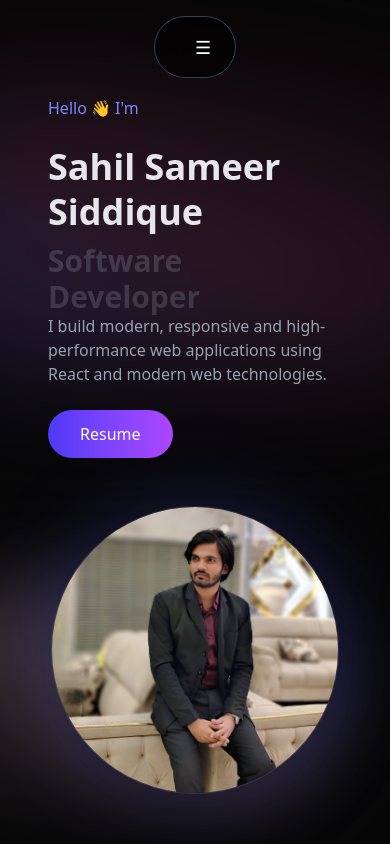
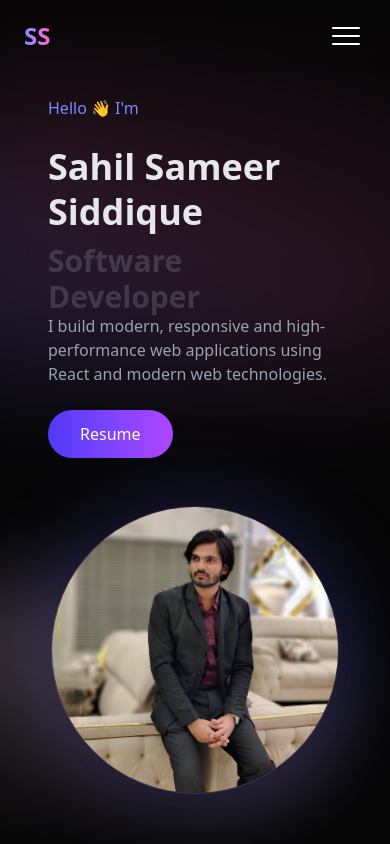
Before and after one commit to SahilSameer18/Portfolio, a React (Vite) app: page / in a window 390 px wide. Shown: the top 844 px of the page. Built offline with nearby package versions, Linux system fonts and the light colour scheme.

Commit message:
added logo and improved navbar

```diff
--- a/index.html
+++ b/index.html
@@ -4,7 +4,8 @@
     <meta charset="UTF-8" />
     <link rel="icon" type="image/svg+xml" href="/vite.svg" />
     <meta name="viewport" content="width=device-width, initial-scale=1.0" />
-    <title>Portfolio</title>
+    <link rel="icon" type="image/png" href="/portfolio-logo.png">
+    <title>Sahil Sameer</title>
   </head>
   <body>
     <div id="root"></div>
--- a/src/components/Navbar.jsx
+++ b/src/components/Navbar.jsx
@@ -1,10 +1,11 @@
-import { useState, useEffect } from "react";
+import { useState, useEffect, useRef } from "react";
 import { motion, AnimatePresence } from "framer-motion";
 import resume from "../assets/sameer-resume.pdf";
 
 export default function Navbar() {
   const [isOpen, setIsOpen] = useState(false);
   const [active, setActive] = useState("home");
+  const navRef = useRef(null);
 
   const links = [
     { name: "Home", path: "#home", id: "home" },
@@ -12,12 +13,12 @@ export default function Navbar() {
     { name: "Skills", path: "#skills", id: "skills" },
     { name: "Projects", path: "#projects", id: "projects" },
     { name: "Education", path: "#education", id: "education" },
-    { name: "contact", path: "#contact", id: "contact" },
+    { name: "Contact", path: "#contact", id: "contact" },
   ];
 
   useEffect(() => {
+    // Intersection Observer for scroll tracking
     const sections = document.querySelectorAll("section");
-
     const observer = new IntersectionObserver(
       (entries) => {
         entries.forEach((entry) => {
@@ -28,35 +29,125 @@ export default function Navbar() {
       },
       { threshold: 0.3 }
     );
+    sections.forEach((section) => observer.observe(section));
 
-    sections.forEach((section) => observer.observe(section));
-    return () => observer.disconnect();
-  }, []);
+    // Outside click listener
+    const handleClickOutside = (event) => {
+      if (navRef.current && !navRef.current.contains(event.target)) {
+        setIsOpen(false);
+      }
+    };
+
+    if (isOpen) {
+      document.addEventListener("mousedown", handleClickOutside);
+    }
+
+    return () => {
+      observer.disconnect();
+      document.removeEventListener("mousedown", handleClickOutside);
+    };
+  }, [isOpen]);
 
   return (
     <motion.nav
+      ref={navRef}
       initial={{ y: -80, opacity: 0 }}
       animate={{ y: 0, opacity: 1 }}
       transition={{ duration: 0.6 }}
-      className="fixed top-4 w-full flex justify-center z-50"
+      className="fixed top-0 w-full z-50 px-0 md:px-4"
     >
-      <div className="flex items-center border border-slate-700 bg-black/60 backdrop-blur-lg px-6 py-4 rounded-full text-white text-sm">
+      {/* Mobile Navbar */}
+      <div className="md:hidden flex flex-col w-full">
+        <div className={`flex items-center justify-between px-6 py-4 transition-all duration-300 ${
+          isOpen ? "bg-white/10 backdrop-blur-3xl shadow-2xl" : "bg-transparent backdrop-blur-sm"
+        }`}>
+          {/* Mobile Logo (SS) */}
+          <motion.a
+            href="#home"
+            className="text-2xl font-extrabold bg-gradient-to-r from-indigo-400 via-purple-400 to-pink-400 bg-clip-text text-transparent"
+          >
+            SS
+          </motion.a>
 
+          {/* Custom Animated Menu Button */}
+          <button
+            onClick={() => setIsOpen(!isOpen)}
+            className="flex flex-col justify-center items-center w-10 h-10 gap-1.5 focus:outline-none"
+            aria-label="Toggle menu"
+          >
+            <motion.span
+              animate={isOpen ? { rotate: 45, y: 8 } : { rotate: 0, y: 0 }}
+              className="w-7 h-0.5 bg-white rounded-full block"
+            />
+            <motion.span
+              animate={isOpen ? { opacity: 0, x: -10 } : { opacity: 1, x: 0 }}
+              className="w-7 h-0.5 bg-white rounded-full block"
+            />
+            <motion.span
+              animate={isOpen ? { rotate: -45, y: -8 } : { rotate: 0, y: 0 }}
+              className="w-7 h-0.5 bg-white rounded-full block"
+            />
+          </button>
+        </div>
+
+        {/* Mobile menu overlay */}
+        <AnimatePresence>
+          {isOpen && (
+            <motion.div
+              initial={{ opacity: 0, height: 0 }}
+              animate={{ opacity: 1, height: "auto" }}
+              exit={{ opacity: 0, height: 0 }}
+              className="w-full bg-white/5 backdrop-blur-3xl border-b border-white/10 overflow-hidden"
+            >
+              <div className="flex flex-col items-center gap-6 py-10">
+                {links.map((item, index) => (
+                  <motion.a
+                    key={item.name}
+                    href={item.path}
+                    initial={{ opacity: 0, x: -20 }}
+                    animate={{ opacity: 1, x: 0 }}
+                    transition={{ delay: index * 0.05 }}
+                    onClick={() => setIsOpen(false)}
+                    className={`text-lg transition-colors font-medium tracking-wider ${
+                      active === item.id ? "text-indigo-300" : "text-gray-300 hover:text-white"
+                    }`}
+                  >
+                    {item.name}
+                  </motion.a>
+                ))}
+                <motion.a
+                  href={resume}
+                  target="_blank"
+                  rel="noopener noreferrer"
+                  initial={{ opacity: 0, scale: 0.9 }}
+                  animate={{ opacity: 1, scale: 1 }}
+                  transition={{ delay: 0.3 }}
+                  className="mt-4 px-8 py-3 bg-gradient-to-r from-indigo-600 to-purple-600 text-white rounded-full font-semibold shadow-xl shadow-indigo-500/30"
+                >
+                  Resume
+                </motion.a>
+              </div>
+            </motion.div>
+          )}
+        </AnimatePresence>
+      </div>
+
+      {/* Desktop Navbar (Pill Design) */}
+      <div className="hidden md:flex justify-center pt-4">
+        <div className="flex items-center border border-slate-700 bg-black/60 backdrop-blur-lg px-6 py-4 rounded-full text-white text-sm shadow-xl">
           {/* Desktop Links */}
-        <div className="hidden md:flex items-center gap-5">
+          <div className="flex items-center gap-8">
             {links.map((item) => (
               <motion.a
                 key={item.name}
                 href={item.path}
-              aria-label={`Navigate to ${item.name} section`}
-              whileHover={{ y: -2 }}
-              className={`relative overflow-hidden h-5 group transition-colors duration-300 ${active === item.id ? "text-indigo-300" : "text-white"
+                className={`relative overflow-hidden h-5 group transition-colors duration-300 ${
+                  active === item.id ? "text-indigo-300" : "text-white"
                 }`}
               >
                 <span className="block group-hover:-translate-y-full transition-transform duration-300">
                   {item.name}
                 </span>
-
                 <span className="block absolute top-full left-0 group-hover:-translate-y-full transition-transform duration-300">
                   {item.name}
                 </span>
@@ -64,66 +155,21 @@ export default function Navbar() {
             ))}
           </div>
 
-        {/* Buttons */}
-        <div className="hidden ml-8 md:flex items-center gap-3">
-
+          {/* Desktop Resume Button */}
+          <div className="ml-10 flex items-center gap-3">
             <motion.a
               href={resume}
               target="_blank"
               rel="noopener noreferrer"
-            whileHover={{ scale: 1.08 }}
+              whileHover={{ scale: 1.05 }}
               whileTap={{ scale: 0.95 }}
-            className="px-3 py-1.5 bg-gradient-to-r from-indigo-600 to-purple-500 rounded-full text-white"
+              className="px-4 py-2 bg-gradient-to-r from-indigo-600 to-purple-500 rounded-full text-white font-medium"
             >
               Resume
             </motion.a>
           </div>
-
-        {/* Mobile Menu Button */}
-        <button
-          onClick={() => setIsOpen(!isOpen)}
-          aria-label="Toggle navigation menu"
-          className="md:hidden ml-4 text-lg"
-        >
-          ☰
-        </button>
         </div>
-
-      {/* Mobile Menu */}
-      <AnimatePresence>
-        {isOpen && (
-          <motion.div
-            initial={{ opacity: 0, y: -40 }}
-            animate={{ opacity: 1, y: 0 }}
-            exit={{ opacity: 0, y: -40 }}
-            transition={{ duration: 0.3 }}
-            className="absolute top-20 bg-black w-full flex flex-col items-center gap-6 py-8 text-white md:hidden"
-          >
-            {links.map((item) => (
-              <motion.a
-                key={item.name}
-                href={item.path}
-                aria-label={`Navigate to ${item.name} section`}
-                whileHover={{ scale: 1.1 }}
-                onClick={() => setIsOpen(false)}
-                className={`hover:text-purple-400 ${active === item.id ? "text-indigo-300" : ""
-                  }`}
-              >
-                {item.name}
-              </motion.a>
-            ))}
-
-            <a
-              href={resume}
-              target="_blank"
-              rel="noopener noreferrer"
-              className="bg-white text-black px-4 py-2 rounded-full"
-            >
-              Resume
-            </a>
-          </motion.div>
-        )}
-      </AnimatePresence>
+      </div>
     </motion.nav>
   );
 }
```
Also changed, not shown: public/portfolio-logo.png (added). Lines whose indentation alone changed are shown as unchanged.
